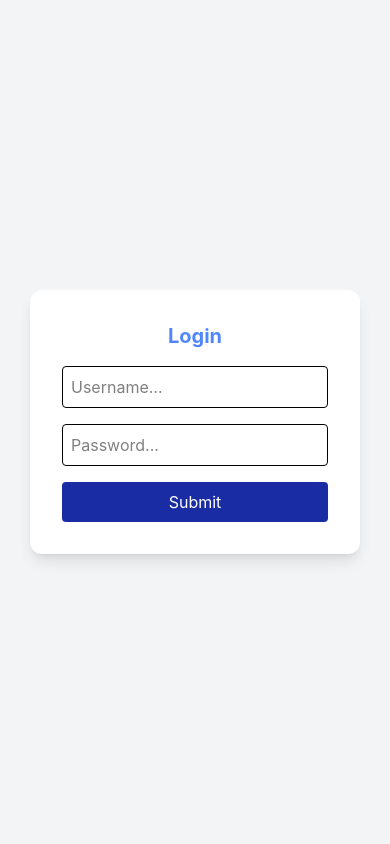
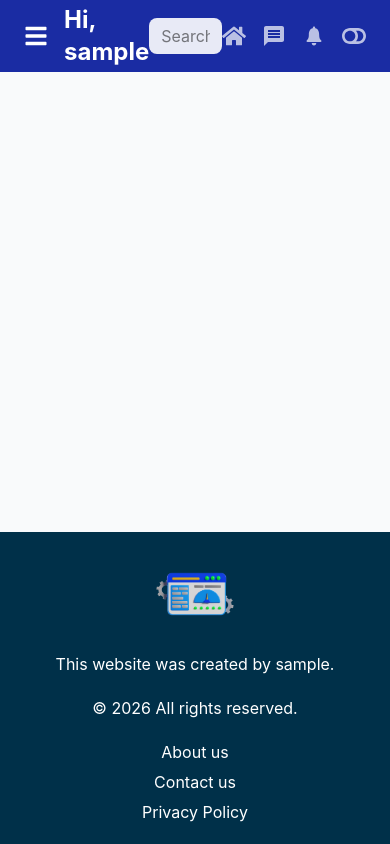
Before and after one commit to N-Emil/Admin-Dashboard, a React (Vite) app: page /app in a window 390 px wide. Before the commit this address led to /login. Built offline with nearby package versions, Linux system fonts and the light colour scheme; sample sign-in values are in the browser's storage.

Commit message:
feat: Implemented footer, dynamic context branding, and session-based security for a protected and responsive dashboard.

```diff
--- a/src/App.jsx
+++ b/src/App.jsx
@@ -1,11 +1,10 @@
-import React, { useContext } from 'react'
+import React from 'react'
 import Sidebar from './layout/Sidebar'
 import Navbar from './layout/Navbar'
+import Footer from './layout/Footer'
 import { Outlet } from 'react-router-dom'
-import { ThemeContext } from '@context/ThemeContext'
 
 const App = () => {
-  const { mode } = useContext(ThemeContext)
 
   const [sidebarOpen, setSidebarOpen] = React.useState(false)
 
@@ -14,7 +13,7 @@ const App = () => {
 
   return (
     <>
-      <div className='min-h-screen bg-gray-50 dark:bg-[#212121] dark:text-white'>
+      <div className='min-h-screen bg-gray-50 dark:bg-[#121212] dark:text-white'>
         <Sidebar isOpen={sidebarOpen} onClose={closeSidebar} />
 
         <div className='flex flex-col min-h-screen md:ml-50'> {/* only reserve margin on md+ */}
@@ -25,6 +24,7 @@ const App = () => {
               <Outlet />
             </div>
           </main>
+          <Footer />
         </div>
       </div>
     </>
--- /dev/null
+++ b/src/context/AuthContext.jsx
@@ -0,0 +1,32 @@
+import React, { createContext, useState } from 'react'
+
+export const AuthContext = createContext()
+
+const AuthProvider = ({ children }) => {
+    const DEFAULT_ADMIN = import.meta.env.VITE_ADMIN_USERNAME
+    const [user, setUser] = useState(() => {
+        const isLogged = sessionStorage.getItem('isLogged') === 'true'
+        const savedName = sessionStorage.getItem('username')
+
+        return isLogged ? (savedName || DEFAULT_ADMIN) : 'Guest'
+    })
+
+    const login = (userInput) => {
+        const finalName = userInput || DEFAULT_ADMIN
+        setUser(finalName)
+        sessionStorage.setItem('username', finalName)
+        sessionStorage.setItem('isLogged', 'true')
+    }
+
+    const logout = () => {
+        setUser('Guest')
+        sessionStorage.clear()
+    }
+    return (
+        <AuthContext.Provider value={{ user, login, logout }}>
+            {children}
+        </AuthContext.Provider>
+    )
+}
+
+export default AuthProvider
--- /dev/null
+++ b/src/layout/Footer.jsx
@@ -0,0 +1,27 @@
+import React, { useContext } from 'react'
+import logo from '@assets/logo.webp'
+import { AuthContext } from '@context/AuthContext'
+
+const Footer = () => {
+    const { user } = useContext(AuthContext)
+    return (
+        <>
+            <footer className='bg-[#003049] text-white h-auto min-h-40 grid grid-cols-1 sm:grid-cols-3 items-center px-5 sm:px-10 py-5 dark:bg-[#1A1A1A]'>
+                <div className='flex justify-center sm:justify-start mb-5 sm:mb-0'>
+                    <img src={logo} className='h-20 w-20 sm:h-35 sm:w-35 object-contain' alt="logo" />
+                </div>
+                <div className='flex flex-col items-center gap-5 mb-5 sm:mb-0'>
+                    <p>This website was created by {user}. </p>
+                    <p>© 2026 All rights reserved.</p>
+                </div>
+                <div className='flex flex-col items-center gap-1.5'>
+                    <a href='#' className='hover:underline'>About us</a>
+                    <a href='#' className='hover:underline'>Contact us</a>
+                    <a href='#' className='hover:underline'>Privacy Policy</a>
+                </div>
+            </footer>
+        </>
+    )
+}
+
+export default Footer
--- a/src/layout/Navbar.jsx
+++ b/src/layout/Navbar.jsx
@@ -1,13 +1,14 @@
 import React, { useContext } from 'react'
-import logo from '../assets/logo.webp'
 import { NavLink } from 'react-router-dom'
 import { FaBars, FaHome, FaToggleOff, FaToggleOn } from "react-icons/fa";
 import { MdMessage } from "react-icons/md";
 import { IoIosNotifications } from "react-icons/io";
 import { ThemeContext } from '@context/ThemeContext';
+import { AuthContext } from '@context/AuthContext';
 
 const Navbar = ({ onMenuClick }) => {
     const { mode, switchMode } = useContext(ThemeContext)
+    const { user } = useContext(AuthContext)
 
     const navIcons = [
         { id: 1, icon: <FaHome />, label: "Home" },
@@ -22,7 +23,7 @@ const Navbar = ({ onMenuClick }) => {
 
     return (
         <>
-            <nav className='w-full h-18 bg-[#1A2CA3] sticky top-0 flex items-center px-6 dark:bg-black' >
+            <nav className='w-full h-18 bg-[#1A2CA3] sticky top-0 flex items-center px-6 dark:bg-[#252525]' >
                 <div className='flex justify-between items-center w-full'>
                     {/* hamburger button visible only on small screens */}
                     <button onClick={onMenuClick} className='text-white text-2xl mr-4 md:hidden'>
@@ -30,7 +31,7 @@ const Navbar = ({ onMenuClick }) => {
                     </button>
 
                     <div to="dashboard">
-                        <img src={logo} className='w-25 h-25 cursor-pointer' alt="logo" />
+                        <h1 className='text-2xl font-bold text-white'>Hi, {user}</h1>
                     </div>
                     <input type="text" placeholder='Search...' className='w-full md:w-120 h-9 px-3 rounded-lg bg-white/90
                     focus:bg-white transition-all' />
--- a/src/layout/Sidebar.jsx
+++ b/src/layout/Sidebar.jsx
@@ -3,11 +3,10 @@ import admin_icon from '../assets/admin_icon.png'
 import { Link, NavLink, useNavigate } from 'react-router-dom'
 import { FaSignOutAlt, FaTools, FaUser } from 'react-icons/fa'
 import { IoMdArrowDropleft } from 'react-icons/io'
-import { ThemeContext } from '@context/ThemeContext'
+import { AuthContext } from '@context/AuthContext'
 
 const Sidebar = ({ isOpen = true, onClose }) => {
-    const { mode } = useContext(ThemeContext)
-
+    const { user, logout } = useContext(AuthContext)
     const navLinks = [
         { name: "Dashboard", path: "dashboard" },
         { name: "Products", path: "products" },
@@ -17,12 +16,13 @@ const Sidebar = ({ isOpen = true, onClose }) => {
     const profileItems = [
         { name: "Profile", icon: <FaUser />, path: "profile" },
         { name: "Settings", icon: <FaTools />, path: "settings" },
-        { name: "Logut", icon: <FaSignOutAlt />, path: "/", isLogout: true }
+        { name: "Logout", icon: <FaSignOutAlt />, path: "/", isLogout: true }
     ]
 
     const navigate = useNavigate()
+
     const handleLogout = () => {
-        localStorage.removeItem("isLogged")
+        logout()
         navigate("/login")
     }
 
@@ -30,14 +30,14 @@ const Sidebar = ({ isOpen = true, onClose }) => {
     return (
         <>
             {/* Full Sidebar */}
-            <div className={`fixed top-0 left-0 h-screen w-50 bg-[#1A2CA3] z-50 transform transition-transform duration-300 dark:bg-black
+            <div className={`fixed top-0 left-0 h-screen w-50 bg-[#1A2CA3] z-50 transform transition-transform duration-300 dark:bg-[#1E1E1E]
                            ${isOpen ? 'translate-x-0' : '-translate-x-full'}
                            md:translate-x-0`}> {/* always visible on md+ */}
                 {/* User side */}
                 <div className='h-25 w-50 bg-[#0D1A63] flex items-center justify-center dark:bg-[#212121]'>
                     <div className='flex items-center gap-3 text-white'>
                         <img src={admin_icon} className='h-12 w-12 rounded-full' alt="user icon" />
-                        <p className='font-medium text-base cursor-pointer' onClick={() => setShowPanel(!showPanel)}> Admin User </p>
+                        <p className='font-medium text-base cursor-pointer' onClick={() => setShowPanel(!showPanel)}> {user} </p>
                         <span className={`transition-transform duration-300 ${showPanel ? '-rotate-90' : 'rotate-0'}`}>
                             <IoMdArrowDropleft className='text-lg' />
                         </span>
--- a/src/validation/ProtectedRoute.jsx
+++ b/src/validation/ProtectedRoute.jsx
@@ -1,10 +1,12 @@
-import React from 'react'
+import React, { useContext } from 'react'
 import { Navigate } from 'react-router-dom'
+import { AuthContext } from '@context/AuthContext'
 
 const ProtectedRoute = ({ children }) => {
-    const auth = localStorage.getItem("isLogged") === "true"
+    const { user } = useContext(AuthContext)
+    const isAuth = sessionStorage.getItem("isLogged") === "true" && user != 'Guest'
 
-    if (!auth) {
+    if (!isAuth) {
         return <Navigate to="/login" replace />
     }
 
--- a/src/views/Dashboard.jsx
+++ b/src/views/Dashboard.jsx
@@ -1,9 +1,7 @@
-import React, { useContext } from 'react'
+import React from 'react'
 import { FaChartLine, FaFacebook, FaGithub, FaInstagram, FaLinkedin, FaShoppingCart, FaUsers, FaWallet } from 'react-icons/fa'
-import { ThemeContext } from '@context/ThemeContext'
 
 const Dashboard = () => {
-  const { mode, switchMode } = useContext(ThemeContext)
   const stats = [
     { id: 1, title: "Total Users", value: "1,250", icon: <FaUsers />, color: "bg-blue-600" },
     { id: 2, title: "New Orders", value: "45", icon: <FaShoppingCart />, color: "bg-emerald-500" },
--- a/src/views/Login.jsx
+++ b/src/views/Login.jsx
@@ -1,7 +1,9 @@
-import React, { useState } from 'react'
+import React, { useContext, useState } from 'react'
 import { Link, useNavigate } from 'react-router-dom'
+import { AuthContext } from '@context/AuthContext'
 
 const Login = () => {
+    const { login } = useContext(AuthContext)
     const navigate = useNavigate()
     const [username, setUsername] = useState('')
     const [password, setPassword] = useState('')
@@ -15,7 +17,7 @@ const Login = () => {
         setError('')
 
         if (username == validUsername && password == validPassword) {
-            localStorage.setItem("isLogged", "true")
+            login(username)
             navigate('/app/dashboard')
         } else {
             setError("Invalid username or password")
--- a/vite.config.js
+++ b/vite.config.js
@@ -11,6 +11,7 @@ export default defineConfig({
       '@': path.resolve(__dirname, './src'),
       '@views': path.resolve(__dirname, './src/views'),
       '@context': path.resolve(__dirname, './src/context'),
+      '@assets': path.resolve(__dirname, './src/assets'),
     }
   }
 })
```
Also changed, not shown: src/main.jsx (+7 -4 lines).
